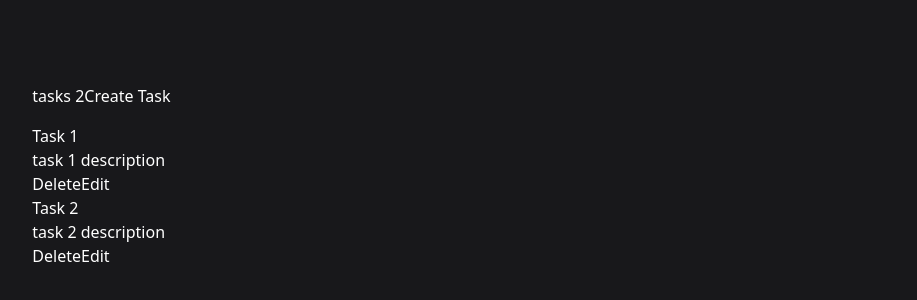
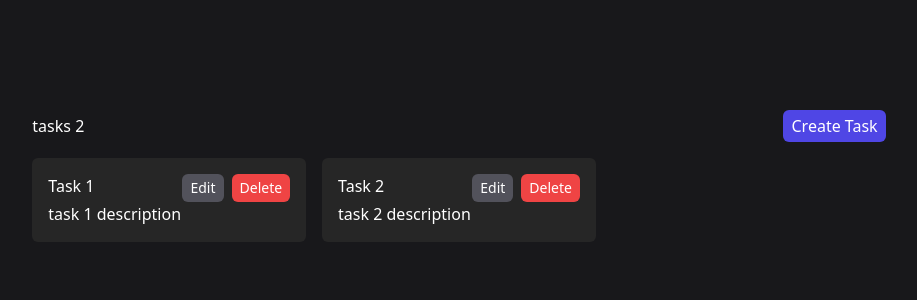
Before and after one commit to LionelGareca95/TaskNotes, a React (Create React App) app: page / in a window 1280 px wide. Shown: the part 232-532 px from the top of the page, without its empty margins (181-1098 px from the left). Built offline with nearby package versions, Linux system fonts and the light colour scheme.

Commit message:
proyecto terminado

```diff
--- a/src/app/components/TaskForm.js
+++ b/src/app/components/TaskForm.js
@@ -41,24 +41,28 @@ function TaskForm() {
     if(params.id) {
       setTask(tasks.find((task) => task.id === params.id))
     }
-  }, [])
+  }, [params.id, tasks])
   return (
-    <form onSubmit={handleSubmit}>
+    <form onSubmit={handleSubmit} className="bg-zinc-800 max-w-sm p-4 mb-2">
+        <label htmlFor="title" className="block text-sm font-bold mb-2">Task:</label>
         <input
           name="title"
           type="text"
           placeholder="title"
           onChange={handleChange}
           value={task.title}
+          className="w-full p-2 rounded-md bg-zinc-600 mb-2"
         />
+        <label htmlFor="Description" className="block text-sm font-bold mb-2">Description</label>
         <textarea
           name="description"
           placeholder="description"
           onChange={handleChange}
           value={task.description}
+          className="w-full p-2 rounded-md bg-zinc-600 mb-2"
         ></textarea>
 
-        <button>Save</button>
+        <button className="bg-indigo-600 px-2 py-1 rounded-md">Save</button>
     </form>
   )
 }
--- a/src/app/components/TaskList.js
+++ b/src/app/components/TaskList.js
@@ -15,24 +15,40 @@ function TaskList(){
   return (
     <div className="w-4/6 ">
 
-        <header className="flex justify-beetwen items-center py-4">
+        <header className="flex justify-between items-center py-4">
             <h1>tasks {tasks.length}</h1>
-            <Link to='/create-task'>
+            <Link to='/create-task' className="bg-indigo-600 px-2 py-1 rounded-md text-md">
 
                 Create Task
 
             </Link>
         </header>
+        <div className="grid grid-cols-3 gap-4">
             {
                 tasks.map(task => (
-                <div key={task.id}>
+                    <div key={task.id} className="bg-neutral-800 p-4 rounded-md" >
+                        <div className="flex justify-between">
                             <h3>{task.title}</h3>
+                            <div className="flex gap-x-2">
+                                <Link to={`/edit-task/${task.id}`}
+                                    className="bg-zinc-600 px-2 py-1 text-sm rounded-md"
+                                >
+                                    Edit
+                                </Link>
+                                <button
+                                    onClick={() => handleDelete(task.id)}
+                                    className="bg-red-500 px-2 py-1 text-sm rounded-md self-center">
+                                    Delete
+                                </button>
+
+                            </div>
+                        </div>
                         <p>{task.description}</p>
-                    <button onClick={() => handleDelete(task.id)}>Delete</button>
-                    <Link to={`/edit-task/${task.id}`}>Edit</Link>
                     </div>
                 ))
             }
+        </div>
+
     </div>
   )
 }
```
Lines whose indentation alone changed are shown as unchanged.
